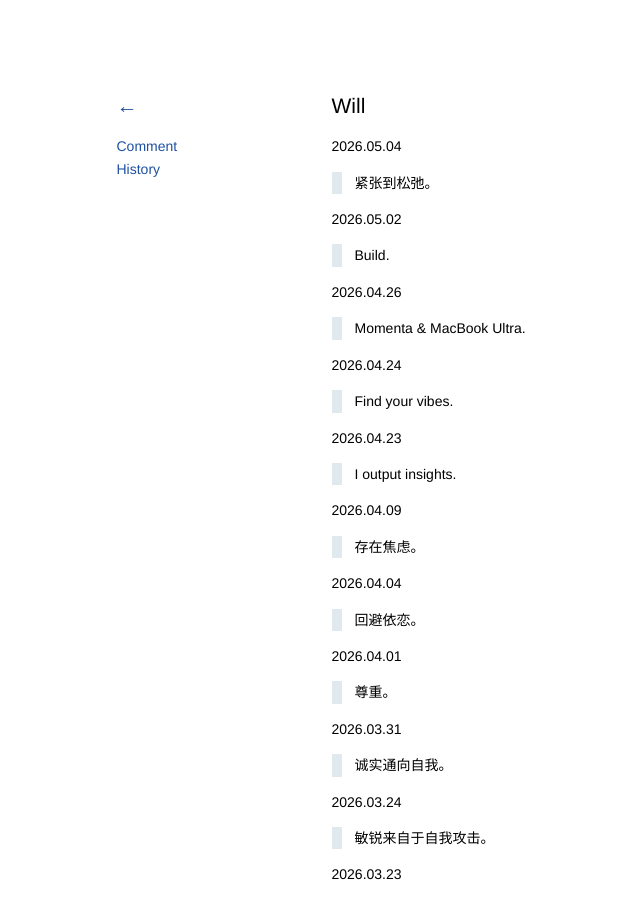
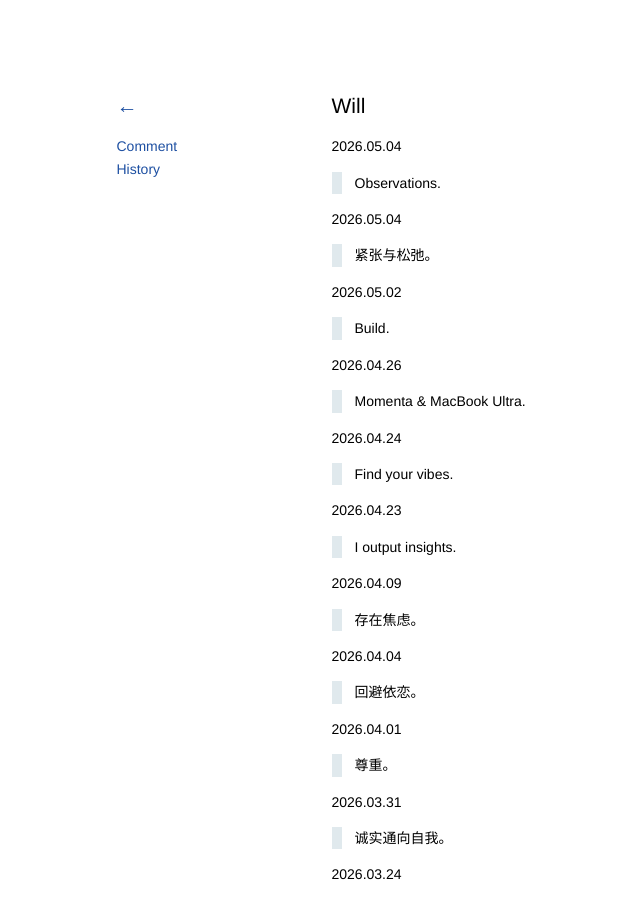
Before and after one commit to kidlj/awei, a Jekyll site: the page built from _wiki/will.md, in a window 1280 px wide and 900 px high. Shown: the whole window, without its empty margins (16-656 px from the left). Built offline with Jekyll 4.4.1, drawn with Linux system fonts in a browser that asks for light colours.

Commit message:
update will

```diff
--- a/_wiki/will.md
+++ b/_wiki/will.md
@@ -4,7 +4,11 @@ title: Will
 
 2026.05.04
 
-> 紧张到松弛。
+> Observations.
+
+2026.05.04
+
+> 紧张与松弛。
 
 2026.05.02
 
```
